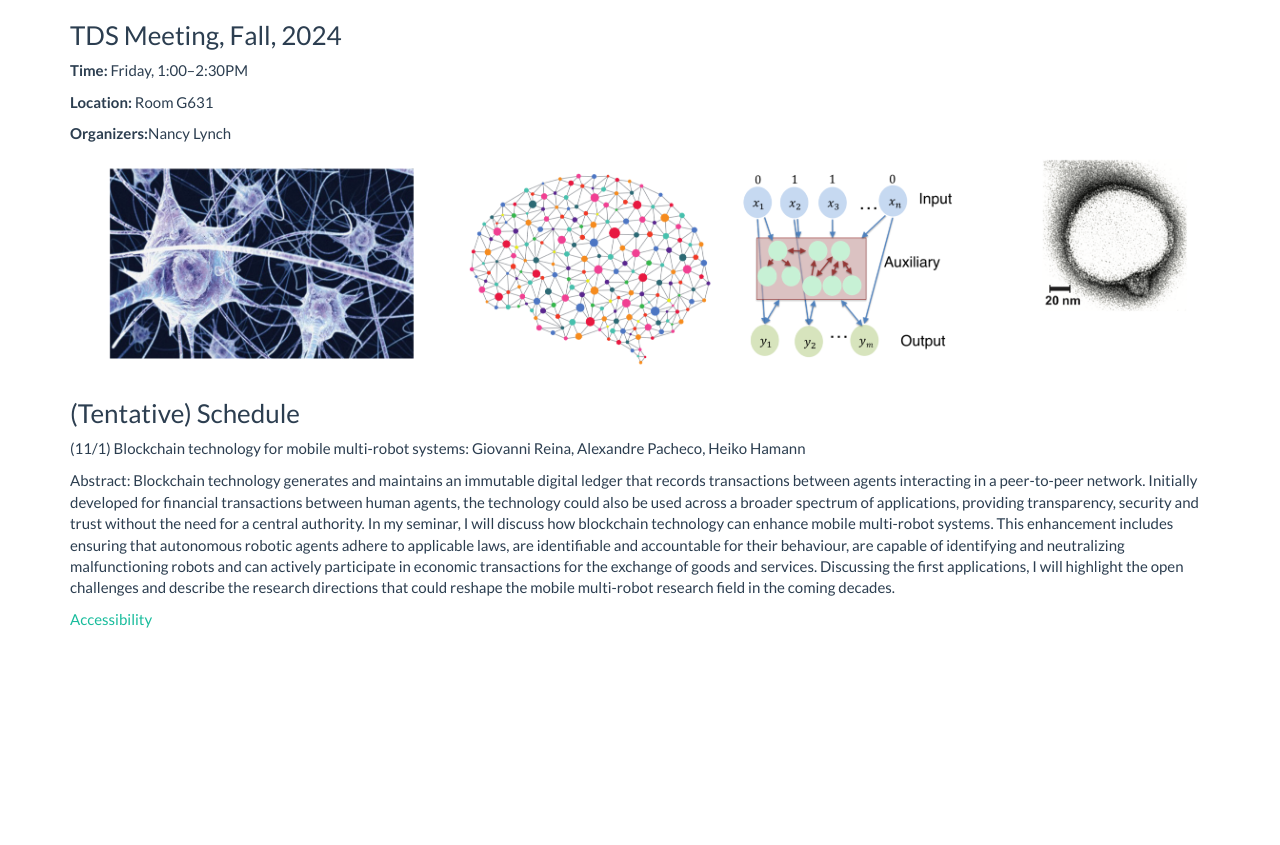
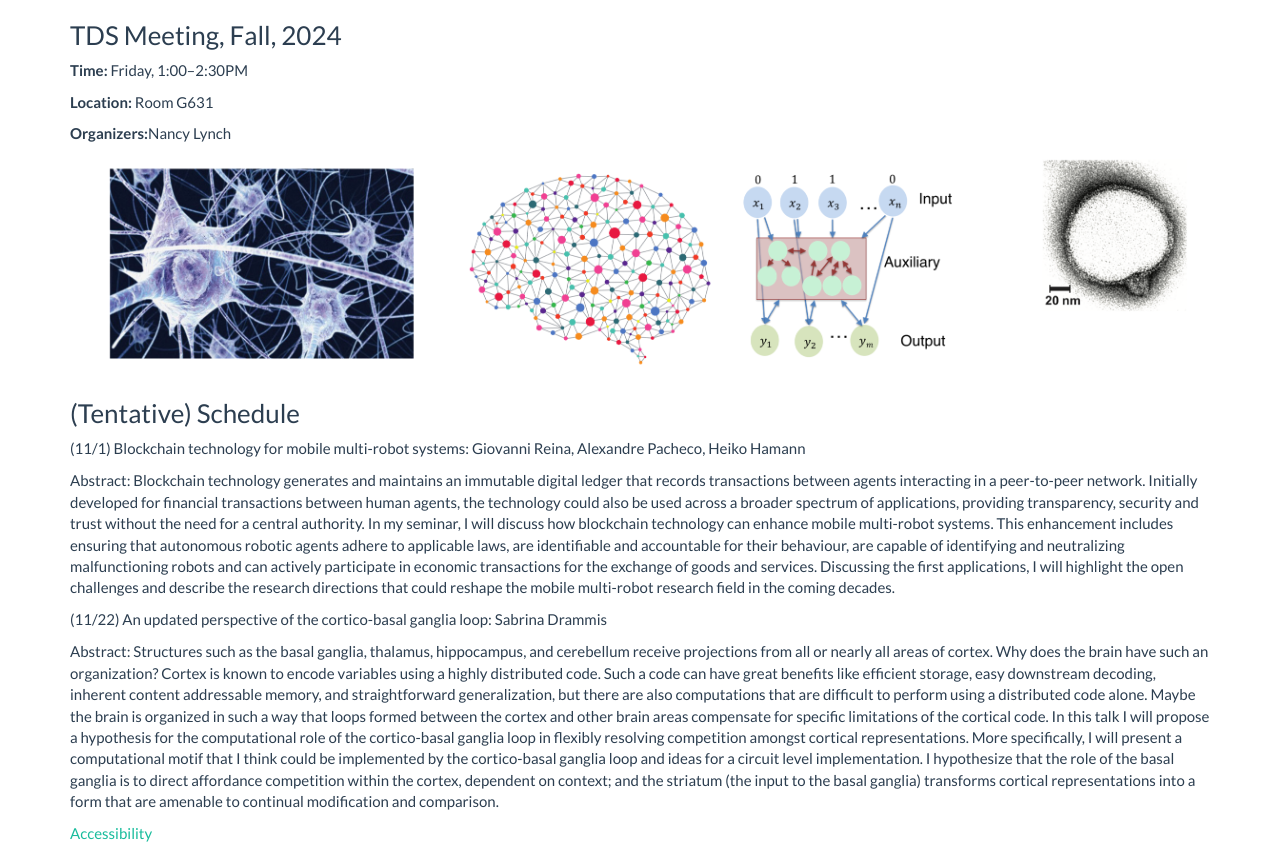
Before and after one commit to brabeeba/TDS-Meeting-2024-Fall, a plain HTML site: page index.html in a window 1280 px wide. Before the commit the page ends 800 px from the top, so only its background shows below. Drawn offline with Linux system fonts and the light colour scheme.

Commit message:
update sabrina

```diff
--- a/index.html
+++ b/index.html
@@ -86,6 +86,10 @@ first applications, I will highlight the open challenges and describe
 the research directions that could reshape the mobile multi-robot
 research field in the coming decades.</p>
 
+<p>(11/22) An updated perspective of the cortico-basal ganglia loop: Sabrina Drammis</p>
+		<p>Abstract:
+Structures such as the basal ganglia, thalamus, hippocampus, and cerebellum receive projections from all or nearly all areas of cortex. Why does the brain have such an organization? Cortex is known to encode variables using a highly distributed code. Such a code can have great benefits like efficient storage, easy downstream decoding, inherent content addressable memory, and straightforward generalization, but there are also computations that are difficult to perform using a distributed code alone. Maybe the brain is organized in such a way that loops formed between the cortex and other brain areas compensate for specific limitations of the cortical code. In this talk I will propose a hypothesis for the computational role of the cortico-basal ganglia loop in flexibly resolving competition amongst cortical representations. More specifically, I will present a computational motif that I think could be implemented by the cortico-basal ganglia loop and ideas for a circuit level implementation. I hypothesize that the role of the basal ganglia is to direct affordance competition within the cortex, dependent on context; and the striatum (the input to the basal ganglia) transforms cortical representations into a form that are amenable to continual modification and comparison.</p>
+
 
 
 
```
Also changed, not shown: 1 other file.
